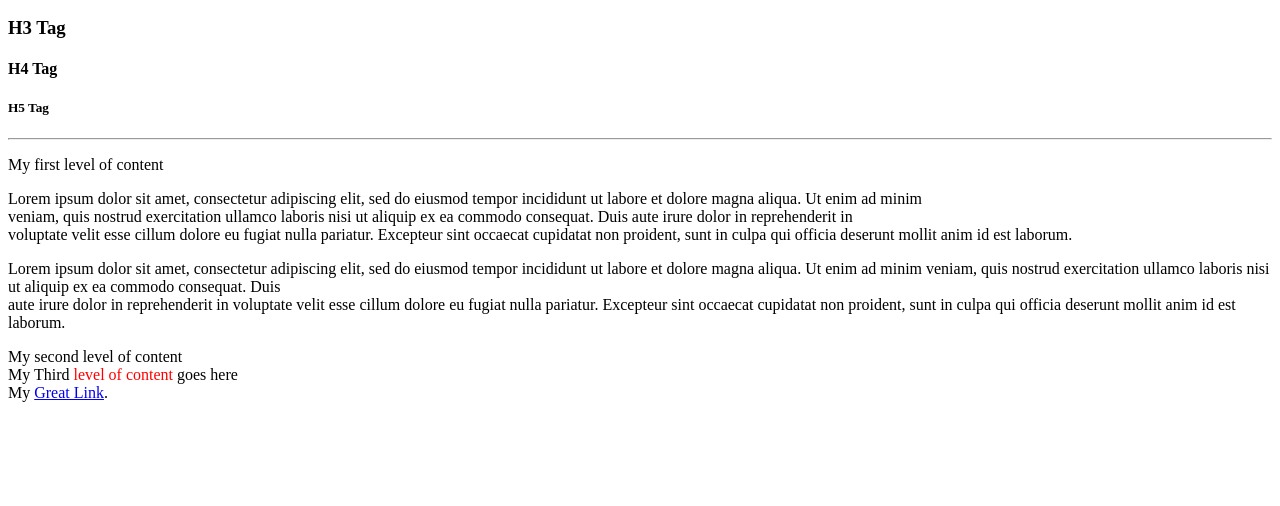
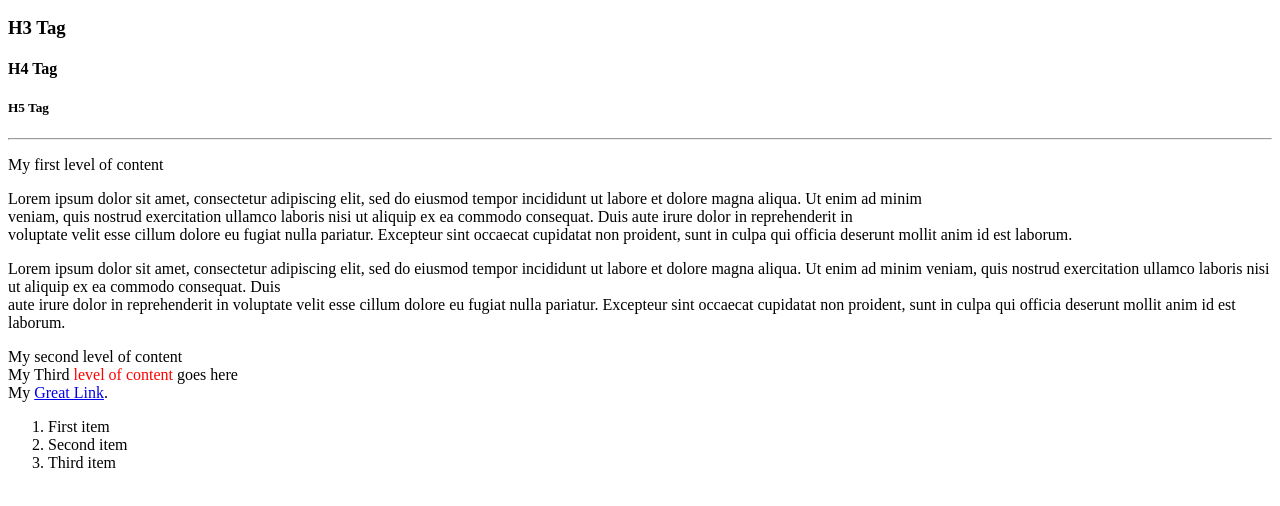
Before and after one commit to rails-camp/html-css-devcamp, a plain HTML site: page html_guide.html in a window 1280 px wide. Shown: the part 110-616 px from the top of the page. Drawn offline with Linux system fonts and the light colour scheme.

Commit message:
Ordered lists

```diff
--- a/html_guide.html
+++ b/html_guide.html
@@ -39,6 +39,14 @@
 			<div>
 				My <a href="http://google.com" target="_blank">Great Link</a>.
 			</div>
+
+			<div>
+				<ol>
+					<li>First item</li>
+					<li>Second item</li>
+					<li>Third item</li>
+				</ol>
+			</div>
 		</div>
 	</body>
 
```
